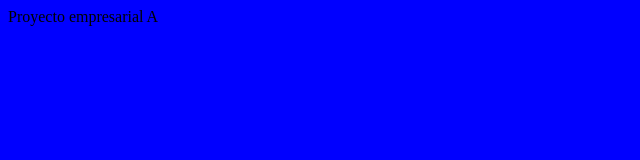
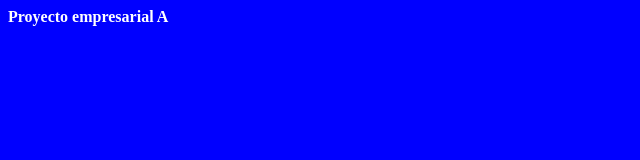
Before and after one commit to ivanroscuenca/CursoGit, a plain HTML site: page index.html in a window 1280 px wide. Shown: the whole page, without its empty margins (0-640 px from the left). Drawn offline with Linux system fonts and the light colour scheme.

Commit message:
Tipo de letra negrita y color blanco

```diff
--- a/css/estilos.css
+++ b/css/estilos.css
@@ -2,4 +2,6 @@
 
 body {
     background-color: #00f;
+    font-weight: bold;
+    color: #ffffff;
 }
```
